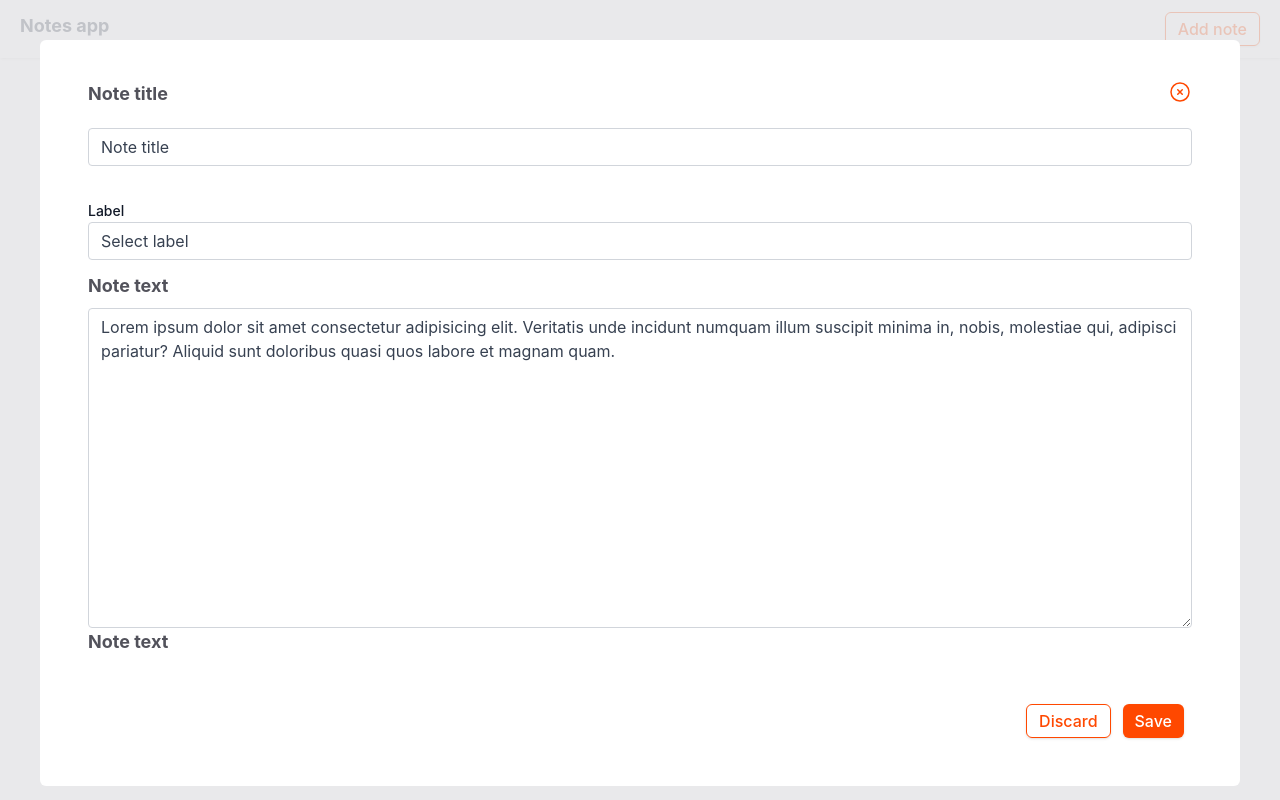
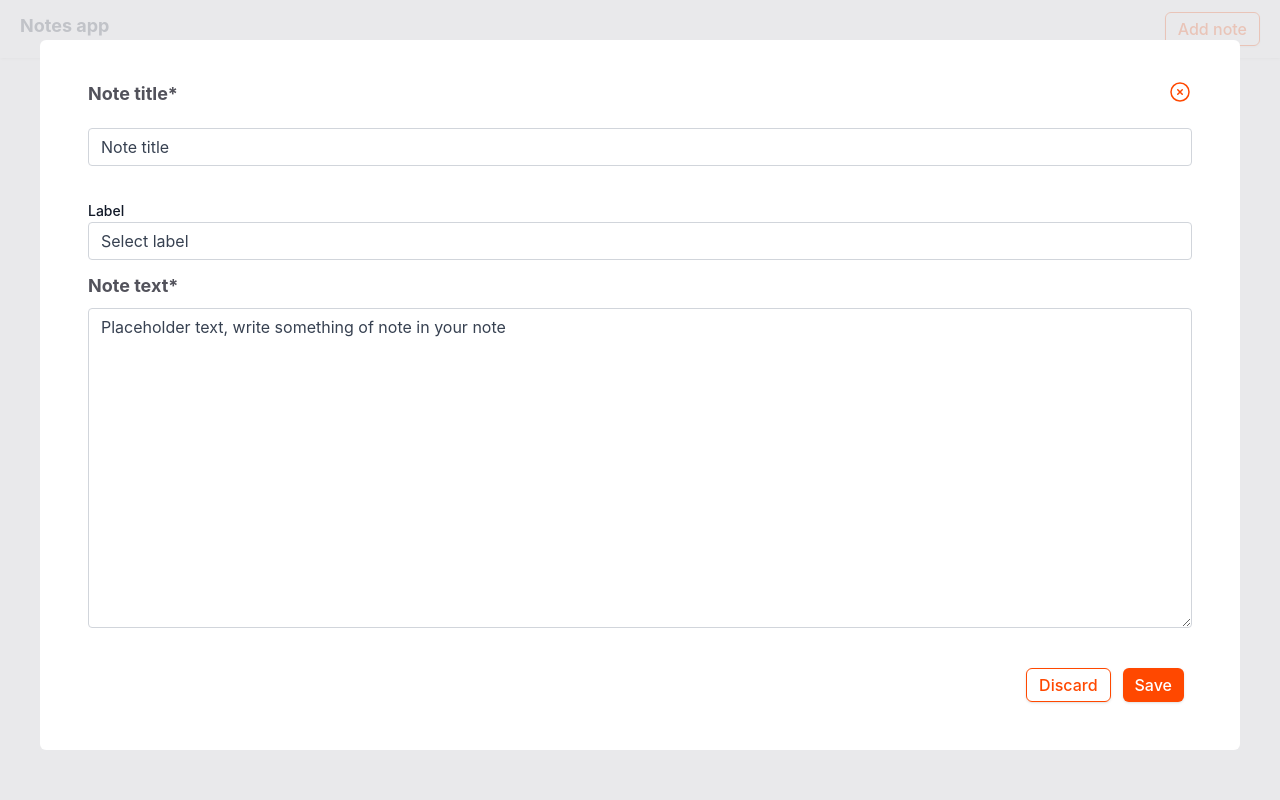
Before and after one commit to DorianBadel/biss-task, a React (Create React App) app: page / in a window 1280 px wide. Both pictures are taken after a click on the button "Add note". Built offline with nearby package versions, Linux system fonts and the light colour scheme.

Commit message:
Adding alert when creating note, homepage message

```diff
--- a/src/components/Heading.tsx
+++ b/src/components/Heading.tsx
@@ -2,9 +2,11 @@ import React, { useContext, useState } from "react";
 import Button, { ButtonType } from "./Button";
 import Note, { NoteType } from "./Note";
 import { NoteT, NoteContext, LabelContext } from "../public/ContextProvider";
+import Alert from "./Alert";
 
 function Heading() {
   const [openNote, setOpenNote] = useState(false);
+  const [alertOpen, setAlertOpen] = useState(false);
   const { ctNotes, setCtNotes } = useContext(NoteContext);
   const { ctLabels, setCtLabels } = useContext(LabelContext);
 
@@ -14,14 +16,14 @@ function Heading() {
     if (ctNotes)
       while (ctNotes.find((obj: NoteT) => obj.id === emptyId)) {
         emptyId++;
-    }
+      }
 
     return emptyId;
   }
 
-  function addLabelToContext(label:string){
-    if(label == "") return undefined;
-    else if(!ctLabels!.includes(label)){
+  function addLabelToContext(label: string) {
+    if (label == "") return undefined;
+    else if (!ctLabels!.includes(label)) {
       setCtLabels(ctLabels!.concat(label));
     }
     return label;
@@ -30,15 +32,11 @@ function Heading() {
   function onConfirm(val: NoteT) {
     val.id = findFirstEmptyIndex();
 
-    if(val.label) val.label = addLabelToContext(val.label);
+    if (val.label) val.label = addLabelToContext(val.label);
 
     if (ctNotes && setCtNotes) setCtNotes(ctNotes.concat(val));
 
     setOpenNote(false);
-  }
-
-  function onCancel(){
-    setOpenNote(false)
   }
 
   return (
@@ -46,8 +44,21 @@ function Heading() {
       {openNote && (
         <Note
           type={NoteType.editable}
-          actionOnCancel={onCancel}
+          actionOnCancel={() => setAlertOpen(true)}
           actionOnConfirm={onConfirm}
+        />
+      )}
+
+      {alertOpen && (
+        <Alert
+          positiveClick={() => {
+            setAlertOpen(false);
+            setOpenNote(false);
+          }}
+          negativeClick={() => setAlertOpen(false)}
+          message="Are you sure you want to discard your changes?"
+          positiveOption="Yes, discard"
+          negativeOption="Continue editing"
         />
       )}
 
--- a/src/components/Note.tsx
+++ b/src/components/Note.tsx
@@ -23,18 +23,30 @@ function Note({
   noteInfo,
 }: {
   type: NoteType;
-  actionOnCancel: ()=>void;
+  actionOnCancel: () => void;
   actionOnConfirm: (arg: NoteT) => void;
-  actionOnDelete?: ()=>void;
+  actionOnDelete?: () => void;
   noteInfo?: NoteT;
 }) {
+  //Variables
+  //name props of inputs
+  const textInputNameValue = "noteText";
+  const titleInputNameValue = "noteTitle";
+  const labelInputNameValue = "noteLabel";
+
+  //Default values
+  const defaultTitle = "Note title";
+  const defaultTitleTitle = "Note title*";
+  const defaultTextTitle = "Note text*";
+  const defaultText = "Placeholder text, write something of note in your note";
+  const defaultLabel = "Select label";
+  const labelBlankValue = "Without label";
+
   const [inputValues, setInputValues] = useState<NoteT>({
     id: noteInfo ? noteInfo.id : 0,
-    title: noteInfo ? noteInfo.title : "Note title",
-    text: noteInfo
-      ? noteInfo.text
-      : "Lorem ipsum dolor sit amet consectetur adipisicing elit. Veritatis unde incidunt numquam illum suscipit minima in, nobis, molestiae qui, adipisci pariatur? Aliquid sunt doloribus quasi quos labore et magnam quam.",
-    label: noteInfo ? noteInfo.label : undefined
+    title: noteInfo ? noteInfo.title : defaultTitle,
+    text: noteInfo ? noteInfo.text : defaultText,
+    label: noteInfo ? noteInfo.label : undefined,
   });
 
   function handleChange(
@@ -44,60 +56,67 @@ function Note({
   ) {
     let newValue = inputValues;
     event.preventDefault();
-    event.target.name === "noteTitle"
+    event.target.name === titleInputNameValue
       ? (newValue.title = event.target.value)
-      : (newValue.text = event.target.value);
-    setInputValues(newValue);
-  }
-
-  function handleLabel(event:React.ChangeEvent<HTMLInputElement>){
-    let newValue = inputValues;
-    event.preventDefault();
-    if(event.target.value === "Without label") newValue.label = "";
-    else newValue.label = event.target.value;
+      : event.target.name === textInputNameValue
+      ? (newValue.text = event.target.value)
+      : event.target.value === labelBlankValue
+      ? (newValue.label = "")
+      : (newValue.label = event.target.value);
     setInputValues(newValue);
   }
 
   function getValues(): NoteT {
-    if (inputValues.title === "") inputValues.title = "Note title";
-    if (inputValues.text === "")
-      inputValues.text =
-        "Placeholder text, yay you forgot to write a note in your note";
+    //In case the user left something blank
+    if (inputValues.title === "") inputValues.title = defaultTitle;
+    if (inputValues.text === "") inputValues.text = defaultText;
     return inputValues;
   }
 
   return (
     <>
-      <div className={tw.noteModalBackground} >
-        <div className={tw.noteModalCenter} onClick={actionOnCancel} >
-          <div className={tw.noteModalContainer} onClick={(e)=>{
-          e.stopPropagation()
-        }}>
+      <div className={tw.noteModalBackground}>
+        <div className={tw.noteModalCenter} onClick={actionOnCancel}>
+          <div
+            className={tw.noteModalContainer}
+            onClick={(e) => {
+              e.stopPropagation();
+            }}
+          >
             <form>
               <div className="flex justify-between pb-3">
-            <Label name="noteTitle">
-              {type === NoteType.editable ? "Note title" : inputValues.title}
+                <Label name={titleInputNameValue}>
+                  {type === NoteType.editable
+                    ? defaultTitleTitle
+                    : inputValues.title}
                 </Label>
-            <CloseButton action={actionOnCancel}/>
+                <CloseButton action={actionOnCancel} />
               </div>
 
               {type === NoteType.editable ? (
                 <div>
-              <Input name="noteTitle" text={inputValues.title} handleChange={handleChange} />
+                  <Input
+                    name={titleInputNameValue}
+                    text={inputValues.title}
+                    handleChange={handleChange}
+                  />
 
                   <div className="py-3">
-                <LabelSelector name="noteLabel" defaultText={inputValues.label ? inputValues.label : "Select label"}
-                handleChange={handleLabel}/>
+                    <LabelSelector
+                      name={labelInputNameValue}
+                      defaultText={
+                        inputValues.label ? inputValues.label : defaultLabel
+                      }
+                      handleChange={handleChange}
+                    />
                   </div>
 
-              <Label name="noteText">
-                Note text
-              </Label>
-              <TextArea name="noteText" text={inputValues.text} handleChange={handleChange}/>
-
-              <Label name="noteText">
-                Note text
-              </Label>
+                  <Label name={textInputNameValue}>{defaultTextTitle}</Label>
+                  <TextArea
+                    name={textInputNameValue}
+                    text={inputValues.text}
+                    handleChange={handleChange}
+                  />
                 </div>
               ) : (
                 <ReactMarkdown
@@ -110,20 +129,12 @@ function Note({
             </form>
 
             <div className="flex justify-between p-2 pt-10">
-          {type === NoteType.preview ? (
-            actionOnDelete ? (
+              {type === NoteType.preview && actionOnDelete ? (
                 <Button
                   callback={actionOnDelete}
                   type={ButtonType.border}
                   text="Delete"
                 />
-            ) : (
-              <Button
-                callback={() => console.log("You forgot to add actionOnDelete")}
-                type={ButtonType.border}
-                text="ADD actionOnDelete"
-              />
-            )
               ) : (
                 <div></div>
               )}
--- a/src/components/NoteDisplay.tsx
+++ b/src/components/NoteDisplay.tsx
@@ -9,33 +9,43 @@ function NoteDisplay() {
   const { ctNotes } = useContext(NoteContext);
   const { ctLabels } = useContext(LabelContext);
 
-  function getLabels(){
-    let labels:string[] = [];
-    ctNotes?.forEach((note:NoteT) => {
-      if(note.label)
-        if(!labels.includes(note.label)) labels.push(note.label)
-    })
+  function getLabels() {
+    let labels: string[] = [];
+    ctNotes?.forEach((note: NoteT) => {
+      if (note.label) if (!labels.includes(note.label)) labels.push(note.label);
+    });
     console.log(labels);
   }
 
+  if (!ctNotes || ctNotes.length === 0) {
+    return (
+      <div className="flex inset-0 justify-center items-center h-72 overflow-hidden">
+        <h3 className={tw.noteLgText + " opacity-60 select-none"}>
+          You seem to have no notes, add one on the top right !
+        </h3>
+      </div>
+    );
+  }
   return (
     <div className={tw.noteGridContainer}>
       <div className={tw.noteGrid}>
-      {
-          ctNotes && ctNotes.filter((note:NoteT) => !note.label)
-                      .map((note:NoteT) => <NoteCard key={note.id} note={note}/>)
-      }
+        {ctNotes &&
+          ctNotes
+            .filter((note: NoteT) => !note.label)
+            .map((note: NoteT) => <NoteCard key={note.id} note={note} />)}
       </div>
-      {(ctNotes && ctLabels) && ctLabels.map((label:string,index) => {
+      {ctNotes &&
+        ctLabels &&
+        ctLabels.map((label: string, index) => {
           return (
             <div key={index}>
-            <CategoryLabel title={label}/>
+              <CategoryLabel title={label} />
 
               <div className={tw.noteGrid}>
-              {ctNotes.filter((note:NoteT) => note.label === label).map((note:NoteT) => {
-                return (
-                  <NoteCard key={note.id} note={note} />
-                );
+                {ctNotes
+                  .filter((note: NoteT) => note.label === label)
+                  .map((note: NoteT) => {
+                    return <NoteCard key={note.id} note={note} />;
                   })}
               </div>
             </div>
--- a/src/components/NotePreview.tsx
+++ b/src/components/NotePreview.tsx
@@ -3,16 +3,16 @@ import Alert from "./Alert";
 import Note, { NoteType } from "./Note";
 import { NoteT, NoteContext, LabelContext } from "../public/ContextProvider";
 
-enum alert{
+enum alert {
   none,
   deleteAlert,
-  discardAlert
+  discardAlert,
 }
 function NotePreview({
   callback,
   thisNote,
 }: {
-  callback:()=>void;
+  callback: () => void;
   thisNote: NoteT;
 }) {
   const [openAlert, setOpenAlert] = useState(alert.none);
@@ -21,13 +21,33 @@ function NotePreview({
   const { ctLabels, setCtLabels } = useContext(LabelContext);
 
   //ctNotes will always exist if the user gets to this component
-  function deleteExcessLabels(){
-    if(thisNote.label)
-      if(!ctNotes!.some(obj => obj.label === thisNote.label && obj.id !== thisNote.id))
+  //Add the label to the context if it isn't already there
+  function addLabelToContext(label: string) {
+    if (label == "") return undefined;
+    else if (!ctLabels!.includes(label)) {
+      setCtLabels(ctLabels!.concat(label));
+    }
+    return label;
+  }
+
+  function deleteExcessLabels() {
+    if (thisNote.label)
+      if (
+        !ctNotes!.some(
+          (obj) => obj.label === thisNote.label && obj.id !== thisNote.id
+        )
+      )
         setCtLabels(
           ctLabels!.filter((label: string) => {
-            return label !== thisNote.label
-        }))
+            return label !== thisNote.label;
+          })
+        );
+  }
+
+  function findIndexInArray() {
+    const noteInArray = ctNotes!.find((obj: NoteT) => obj.id === thisNote.id);
+
+    return ctNotes!.indexOf(noteInArray!);
   }
 
   function onDeleteNote() {
@@ -45,39 +65,24 @@ function NotePreview({
   }
 
   function onDiscardChanges() {
+    thisNote = ctNotes![thisNote.id];
     setOpenAlert(alert.none);
     setIsEditing(false);
   }
 
-  function findIndexInArray() {
-    const noteInArray = ctNotes!.find((obj: NoteT) => obj.id === thisNote.id);
-
-    return ctNotes!.indexOf(noteInArray!);
-  }
-
-  //Add the label to the context if it isn't already there
-  function addLabelToContext(label:string){
-    if(label == "") return undefined;
-    else if(!ctLabels!.includes(label)){
-      setCtLabels(ctLabels!.concat(label));
-    }
-    return label;
-
-  }
-
-  function onConfirm(val: NoteT) {
+  function onSaveChanges(val: NoteT) {
     //Replace the value in notes
     const indexInArray = findIndexInArray();
     val.id = thisNote.id;
     const tempState = ctNotes!.slice();
 
-    if(val.label && val.label !== thisNote.label) val.label = addLabelToContext(val.label);
+    if (val.label && val.label !== thisNote.label)
+      val.label = addLabelToContext(val.label);
 
     deleteExcessLabels();
 
     tempState.splice(indexInArray, 1, val);
     setCtNotes(tempState);
-
 
     setIsEditing(false);
   }
@@ -87,8 +92,8 @@ function NotePreview({
       {isEditing ? (
         <Note
           type={NoteType.editable}
-          actionOnCancel={()=>setOpenAlert(alert.discardAlert)}
-          actionOnConfirm={onConfirm}
+          actionOnCancel={() => setOpenAlert(alert.discardAlert)}
+          actionOnConfirm={onSaveChanges}
           noteInfo={thisNote}
         />
       ) : (
```
Lines whose indentation alone changed are shown as unchanged.
